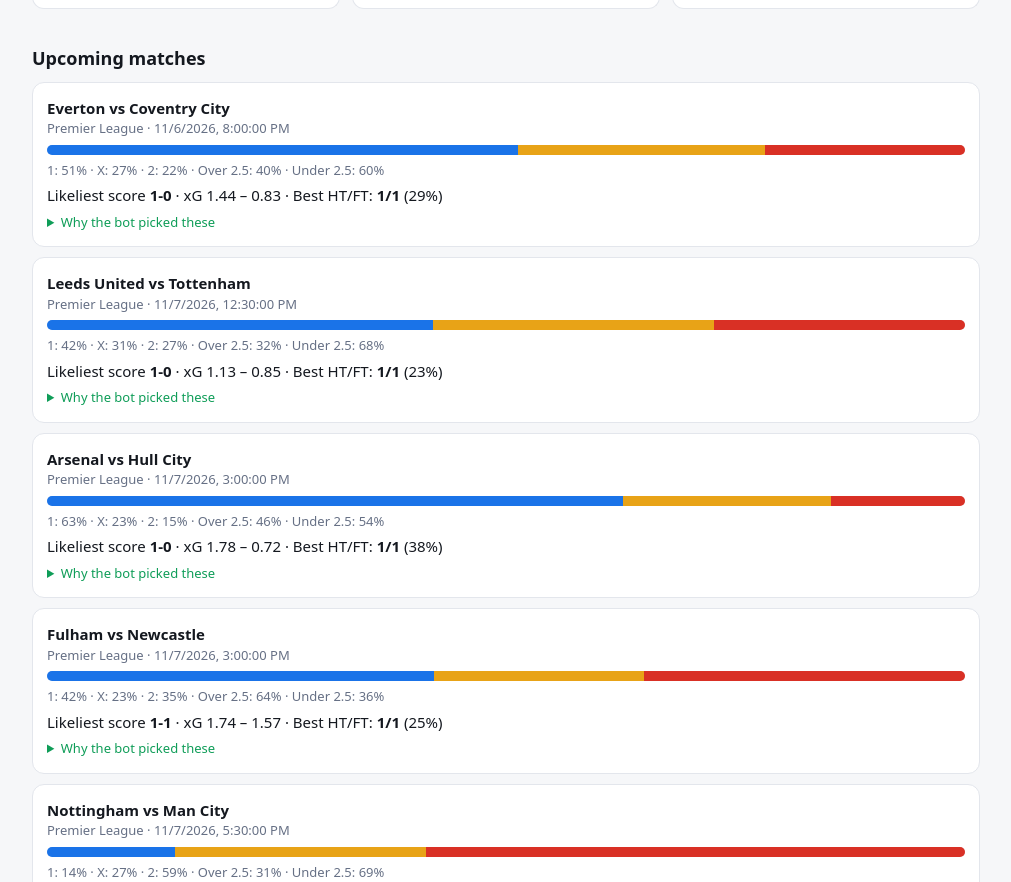
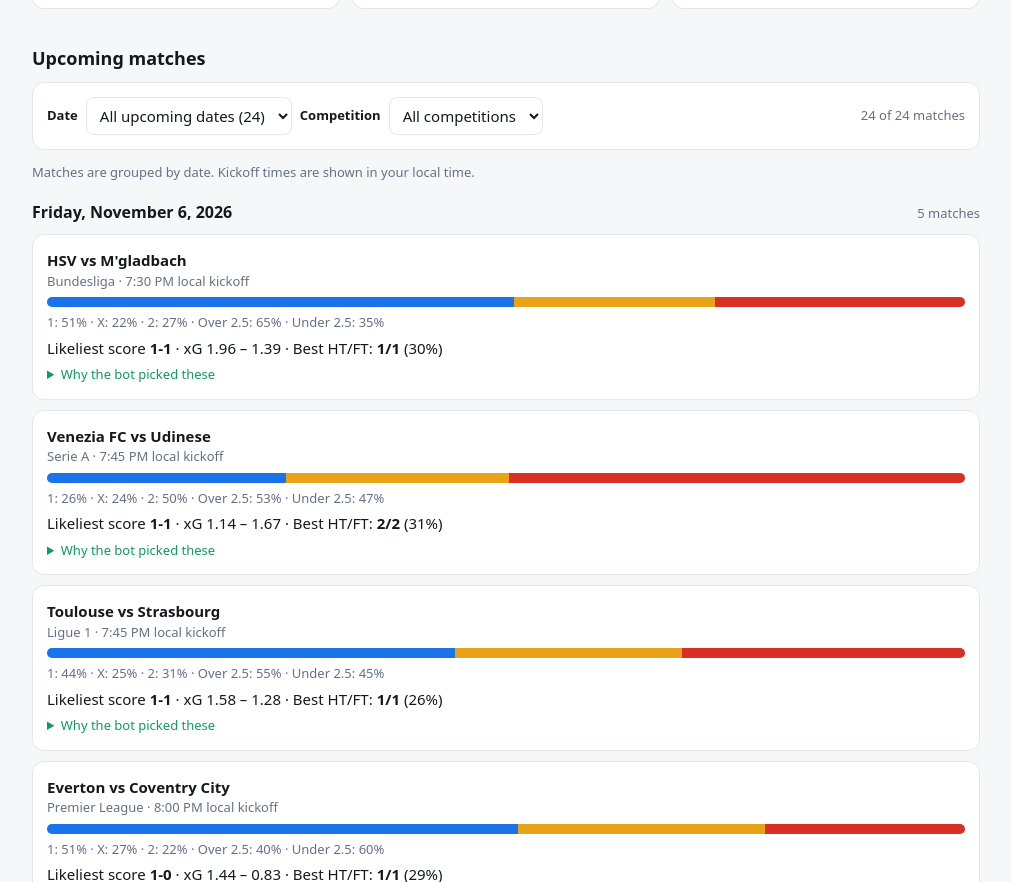
Before and after one commit to Gib5t/footballproject, a plain HTML site: page docs/index.html in a window 1280 px wide. Shown: the part 858-1740 px from the top of the page, without its empty margins (134-1145 px from the left). Drawn offline with Linux system fonts and the light colour scheme.

Commit message:
Add files via upload

```diff
--- a/docs/index.html
+++ b/docs/index.html
@@ -13,6 +13,7 @@ main{max-width:980px;margin:0 auto;padding:16px}h1{font-size:24px;margin:6px 0}h
 .slip{border-top:4px solid var(--c)}.leg{border-top:1px dashed var(--bd);padding:8px 0}.pill{display:inline-block;padding:1px 8px;border-radius:99px;background:var(--bd);font-size:12px;margin-right:4px}
 .bar{display:flex;height:10px;border-radius:6px;overflow:hidden;margin:6px 0;background:var(--bd)}.bar i{display:block}
 details{margin-top:6px}summary{cursor:pointer;color:var(--ac);font-size:13px}table{width:100%;border-collapse:collapse;font-size:14px}td,th{padding:6px;border-bottom:1px solid var(--bd);text-align:left}
+.date-tools{display:flex;align-items:center;gap:8px;flex-wrap:wrap}.date-tools label{font-size:13px}.date-tools select{max-width:100%;font:inherit;color:var(--tx);background:var(--card);border:1px solid var(--bd);border-radius:8px;padding:7px 9px}#match-count{margin-left:auto}.day-group{margin:18px 0}.day-heading{display:flex;align-items:baseline;justify-content:space-between;gap:8px;margin:16px 0 4px}.day-heading h3{font-size:16px}
 footer{margin:30px 0 10px;font-size:12px;color:var(--mu)}
 </style></head><body><main>
 <h1>⚽ Football Analyst</h1>
@@ -20,7 +21,14 @@ footer{margin:30px 0 10px;font-size:12px;color:var(--mu)}
 <div class="card warn mu"><b>18+ only.</b> Predictions are probabilities, not promises. Nobody can guarantee a result. Never bet money you can’t afford to lose. If gambling stops being fun, seek help from a local support service.</div>
 <div id="notes" class="mu"></div>
 <div id="slips"></div>
-<h2>Upcoming matches</h2><div id="matches"><p class="mu">Loading…</p></div>
+<h2>Upcoming matches</h2>
+<div class="card date-tools" aria-label="Match filters">
+ <label for="match-date"><b>Date</b></label><select id="match-date" aria-label="Filter matches by date"><option value="all">All upcoming dates</option></select>
+ <label for="match-comp"><b>Competition</b></label><select id="match-comp" aria-label="Filter matches by competition"><option value="all">All competitions</option></select>
+ <span id="match-count" class="mu" aria-live="polite"></span>
+</div>
+<p class="mu">Matches are grouped by date. Kickoff times are shown in your local time.</p>
+<div id="matches"><p class="mu">Loading…</p></div>
 <h2>Public track record</h2><div id="rec"></div>
 <!-- AD / PARTNER SLOT: place approved ad code or partner links here once you have traffic and have checked local law and platform rules. -->
 <footer>Educational statistics only. Not financial or betting advice. “Fair odds” = 1 ÷ model probability; they are not bookmaker odds.</footer>
@@ -29,15 +37,25 @@ const pc=x=>(x*100).toFixed(0)+"%",NM={"1":"Home win",X:"Draw","2":"Away win"};
 const esc=s=>String(s).replace(/[&<>"]/g,c=>({"&":"&amp;","<":"&lt;",">":"&gt;",'"':"&quot;"}[c]));
 const get=u=>fetch(u+"?t="+Date.now()).then(r=>r.json());
 function slipHTML(t,c,s){const L=s.legs||[];return `<div class="card slip" style="--c:var(${c})"><h3>${t}</h3>`+(L.length?`<div class="mu">Combined probability ${pc(s.prob)} · model fair odds ${s.odds}</div>`+L.map(l=>`<div class="leg"><b>${esc(l.pick)}</b><br><span class="mu">${esc(l.match)}</span> <span class="pill">${esc(l.mk)}</span><span class="pill">${pc(l.p)} · odds ${l.odds}</span><details><summary>Why this pick</summary><div class="mu">${esc(l.why)}</div></details></div>`).join(""):`<div class="mu">Not enough matches right now.</div>`)+`</div>`}
+const dateSelect=document.getElementById("match-date"),compSelect=document.getElementById("match-comp"),matchCount=document.getElementById("match-count");
+let upcomingMatches=[];
+function dateKey(value){const d=new Date(value);if(Number.isNaN(d.getTime()))return "unknown";return `${d.getFullYear()}-${String(d.getMonth()+1).padStart(2,"0")}-${String(d.getDate()).padStart(2,"0")}`}
+function dateFromKey(key){const [y,m,d]=key.split("-").map(Number);return new Date(y,m-1,d)}
+function dayLabel(key){return key==="unknown"?"Date unavailable":dateFromKey(key).toLocaleDateString(undefined,{weekday:"long",month:"long",day:"numeric",year:"numeric"})}
+function dateOptionLabel(key,n){const today=dateKey(new Date()),tomorrow=new Date();tomorrow.setDate(tomorrow.getDate()+1);const prefix=key==="unknown"?"Date unavailable":key===today?"Today":key===dateKey(tomorrow)?"Tomorrow":dateFromKey(key).toLocaleDateString(undefined,{weekday:"short",month:"short",day:"numeric"});return `${prefix} · ${n} ${n===1?"match":"matches"}`}
+function fillMatchFilters(matches){const dates=new Map(),comps=new Set();matches.forEach(m=>{const key=dateKey(m.kickoff);dates.set(key,(dates.get(key)||0)+1);if(m.comp)comps.add(m.comp)});dateSelect.innerHTML=`<option value="all">All upcoming dates (${matches.length})</option>`+[...dates].map(([key,n])=>`<option value="${key}">${esc(dateOptionLabel(key,n))}</option>`).join("");compSelect.innerHTML=`<option value="all">All competitions</option>`+[...comps].sort((a,b)=>a.localeCompare(b)).map(c=>`<option value="${esc(c)}">${esc(c)}</option>`).join("")}
+function matchCard(m){const time=new Date(m.kickoff).toLocaleTimeString(undefined,{hour:"numeric",minute:"2-digit"});return `<div class="card"><h3>${esc(m.home)} vs ${esc(m.away)}</h3><div class="mu">${esc(m.comp)} · ${esc(time)} local kickoff</div>
+ <div class="bar"><i style="width:${m.p1x2["1"]*100}%;background:var(--s)"></i><i style="width:${m.p1x2.X*100}%;background:var(--m)"></i><i style="width:${m.p1x2["2"]*100}%;background:var(--b)"></i></div>
+ <div class="mu">1: ${pc(m.p1x2["1"])} · X: ${pc(m.p1x2.X)} · 2: ${pc(m.p1x2["2"])} · Over 2.5: ${pc(m.over25)} · Under 2.5: ${pc(1-m.over25)}</div>
+ <div style="margin-top:4px">Likeliest score <b>${m.score}</b> · xG ${m.xg[0]} – ${m.xg[1]} · Best HT/FT: <b>${m.htft[0][0]}</b> (${pc(m.htft[0][1])})</div>
+ <details><summary>Why the bot picked these</summary>${m.picks.map(c=>`<p class="mu"><b>${esc(c.pick)}</b> (${pc(c.p)}): ${esc(c.why)}</p>`).join("")}</details></div>`}
+function renderMatches(){const day=dateSelect.value,comp=compSelect.value;const shown=upcomingMatches.filter(m=>(day==="all"||dateKey(m.kickoff)===day)&&(comp==="all"||m.comp===comp));matchCount.textContent=`${shown.length} of ${upcomingMatches.length} matches`;if(!shown.length){document.getElementById("matches").innerHTML=`<p class="mu">No matches for this selection. Try another date or competition.</p>`;return}const groups=new Map();shown.forEach(m=>{const key=dateKey(m.kickoff);if(!groups.has(key))groups.set(key,[]);groups.get(key).push(m)});document.getElementById("matches").innerHTML=[...groups].map(([key,list])=>`<section class="day-group"><div class="day-heading"><h3>${esc(dayLabel(key))}</h3><span class="mu">${list.length} ${list.length===1?"match":"matches"}</span></div>${list.map(matchCard).join("")}</section>`).join("")}
+dateSelect.addEventListener("change",renderMatches);compSelect.addEventListener("change",renderMatches);
 get("data/predictions.json").then(p=>{
  document.getElementById("upd").textContent="Updated "+new Date(p.updated).toLocaleString()+(p.demo?" (DEMO DATA)":"");
  document.getElementById("notes").textContent=(p.notes||[]).join(" · ");
  const s=p.slips||{};document.getElementById("slips").innerHTML=`<h2>Betslips</h2><div class="slips">`+slipHTML("🟦 Small bets (safest)","--s",s.small||{})+slipHTML("🟨 Medium bets","--m",s.medium||{})+slipHTML("🟥 Big bets (high risk)","--b",s.big||{})+`</div>`;
- const M=p.matches||[];document.getElementById("matches").innerHTML=M.length?M.map(m=>`<div class="card"><h3>${esc(m.home)} vs ${esc(m.away)}</h3><div class="mu">${esc(m.comp)} · ${new Date(m.kickoff).toLocaleString()}</div>
- <div class="bar"><i style="width:${m.p1x2["1"]*100}%;background:var(--s)"></i><i style="width:${m.p1x2.X*100}%;background:var(--m)"></i><i style="width:${m.p1x2["2"]*100}%;background:var(--b)"></i></div>
- <div class="mu">1: ${pc(m.p1x2["1"])} · X: ${pc(m.p1x2.X)} · 2: ${pc(m.p1x2["2"])} · Over 2.5: ${pc(m.over25)} · Under 2.5: ${pc(1-m.over25)}</div>
- <div style="margin-top:4px">Likeliest score <b>${m.score}</b> · xG ${m.xg[0]} – ${m.xg[1]} · Best HT/FT: <b>${m.htft[0][0]}</b> (${pc(m.htft[0][1])})</div>
- <details><summary>Why the bot picked these</summary>${m.picks.map(c=>`<p class="mu"><b>${esc(c.pick)}</b> (${pc(c.p)}): ${esc(c.why)}</p>`).join("")}</details></div>`).join(""):`<p class="mu">No matches in the next few days (or data not generated yet).</p>`;
+ upcomingMatches=(p.matches||[]).slice().sort((a,b)=>new Date(a.kickoff)-new Date(b.kickoff));fillMatchFilters(upcomingMatches);renderMatches();
 }).catch(()=>document.getElementById("matches").innerHTML='<p class="mu">No data yet. Run the “update-predictions” workflow once.</p>');
 get("data/history.json").then(h=>{const S=h.summary||{markets:[]},names={"1X2":"1X2",OU:"Over/Under 2.5",HTFT:"Half-time/Full-time"};
  document.getElementById("rec").innerHTML=S.matches?`<div class="card"><p class="mu">Every prediction is saved before kickoff and scored after the match. If “hit rate” is close to “average confidence”, the model is honest. ${S.matches} matches scored; Brier score ${S.brier.toFixed(3)} (lower is better; 0.667 = pure guessing on 1X2).</p><table><tr><th>Market</th><th>Picks</th><th>Hit rate</th><th>Avg confidence</th></tr>${S.markets.map(r=>`<tr><td>${names[r.market]||r.market}</td><td>${r.n}</td><td>${pc(r.hit_rate)}</td><td>${pc(r.avg_prob)}</td></tr>`).join("")}</table></div>`:`<p class="mu">The track record fills in automatically as predicted matches finish.</p>`;
```
